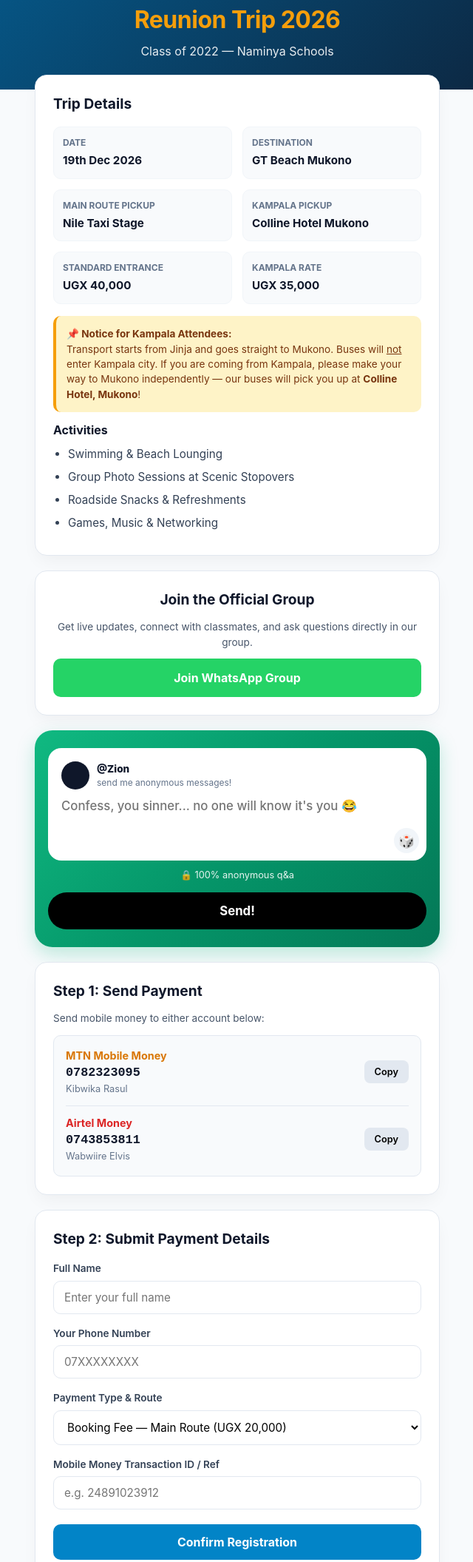
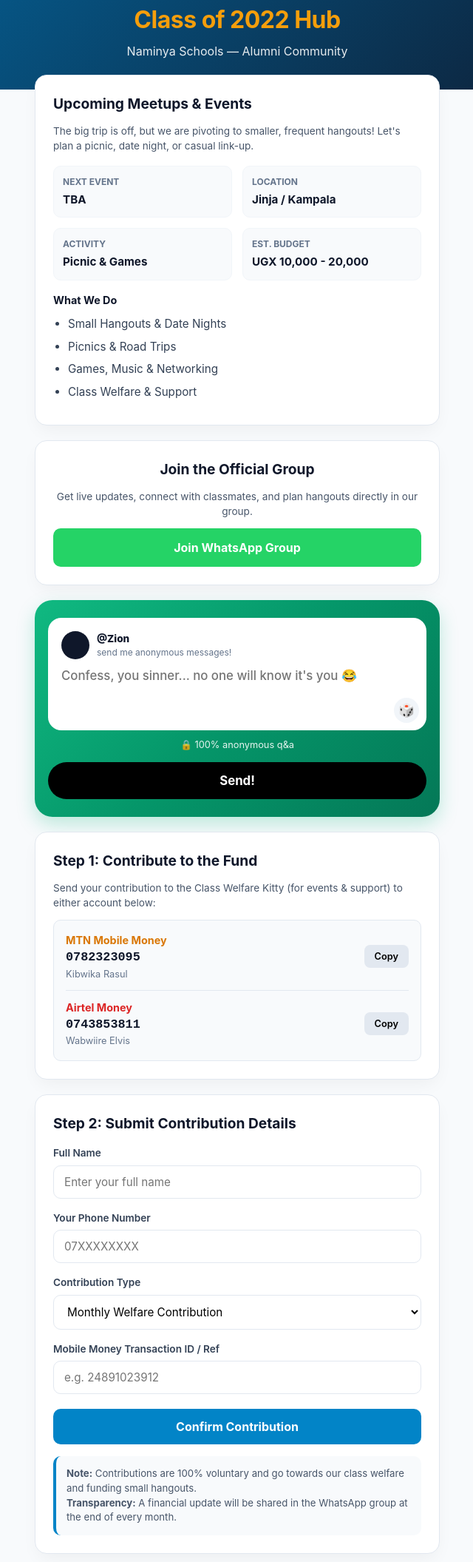
Before and after one commit to zioneddie/zionmgt-trip-org, a plain HTML site: page index.html in a window 1280 px wide. Shown: the part 47-2158 px from the top of the page at 74% size, without its empty margins (319-959 px from the left). Drawn offline with Linux system fonts and the light colour scheme.

Commit message:
Update event details and page title

```diff
--- a/index.html
+++ b/index.html
@@ -3,7 +3,7 @@
 <head>
   <meta charset="UTF-8">
   <meta name="viewport" content="width=device-width, initial-scale=1.0">
-  <title>Reunion Trip 2026 — Class of 2022 Naminya Schools</title>
+  <title>Class of 2022 Hub — Naminya Schools</title>
   <style>
     :root {
       --primary: #0284c7;
@@ -60,7 +60,6 @@
     .btn-whatsapp:hover { background: #1eb954; }
 
     .notice { font-size: 0.825rem; color: #475569; margin-top: 16px; background: #f8fafc; padding: 14px; border-radius: 10px; border-left: 4px solid var(--primary); }
-    .route-notice { background: #fef3c7; border-left-color: #f59e0b; color: #78350f; font-size: 0.85rem; padding: 14px; border-radius: 10px; margin: 12px 0; border-left: 4px solid #f59e0b; }
 
     .contact-links { display: flex; flex-direction: column; gap: 10px; margin-top: 12px; }
     .contact-item { display: flex; align-items: center; justify-content: space-between; padding: 12px; background: #f8fafc; border-radius: 10px; border: 1px solid var(--border); text-decoration: none; color: var(--dark); font-weight: 600; font-size: 0.9rem; }
@@ -127,64 +126,55 @@
 <body>
 
   <header>
-    <h1>Reunion Trip 2026</h1>
-    <p>Class of 2022 — Naminya Schools</p>
+    <h1>Class of 2022 Hub</h1>
+    <p>Naminya Schools — Alumni Community</p>
   </header>
 
   <div class="container">
-    <!-- Trip Overview -->
+
+    <!-- Event Planning & Hangouts -->
     <div class="card">
-      <h3>Trip Details</h3>
+      <h3>Upcoming Meetups & Events</h3>
+      <p style="font-size: 0.85rem; color: #475569; margin-top: 4px;">
+        The big trip is off, but we are pivoting to smaller, frequent hangouts! Let's plan a picnic, date night, or casual link-up.
+      </p>
+
       <div class="details-grid">
         <div class="detail-item">
-          <h4>Date</h4>
-          <p>19th Dec 2026</p>
+          <h4>Next Event</h4>
+          <p>TBA</p>
         </div>
         <div class="detail-item">
-          <h4>Destination</h4>
-          <p>GT Beach Mukono</p>
+          <h4>Location</h4>
+          <p>Jinja / Kampala</p>
         </div>
         <div class="detail-item">
-          <h4>Main Route Pickup</h4>
-          <p>Nile Taxi Stage</p>
+          <h4>Activity</h4>
+          <p>Picnic & Games</p>
         </div>
         <div class="detail-item">
-          <h4>Kampala Pickup</h4>
-          <p>Colline Hotel Mukono</p>
-        </div>
-        <div class="detail-item">
-          <h4>Standard Entrance</h4>
-          <p>UGX 40,000</p>
-        </div>
-        <div class="detail-item">
-          <h4>Kampala Rate</h4>
-          <p>UGX 35,000</p>
+          <h4>Est. Budget</h4>
+          <p>UGX 10,000 - 20,000</p>
         </div>
       </div>
 
-      <!-- Route Clarification Notice -->
-      <div class="route-notice">
-        <strong>📌 Notice for Kampala Attendees:</strong><br>
-        Transport starts from Jinja and goes straight to Mukono. Buses will <u>not</u> enter Kampala city. If you are coming from Kampala, please make your way to Mukono independently — our buses will pick you up at <strong>Colline Hotel, Mukono</strong>!
-      </div>
-
-      <h4>Activities</h4>
+      <h4 style="font-size: 0.9rem; margin-top: 15px; margin-bottom: 8px;">What We Do</h4>
       <ul class="activities-list">
-        <li>Swimming & Beach Lounging</li>
-        <li>Group Photo Sessions at Scenic Stopovers</li>
-        <li>Roadside Snacks & Refreshments</li>
+        <li>Small Hangouts & Date Nights</li>
+        <li>Picnics & Road Trips</li>
         <li>Games, Music & Networking</li>
+        <li>Class Welfare & Support</li>
       </ul>
     </div>
 
     <!-- WhatsApp Group Invite Button -->
     <div class="card" style="text-align: center;">
       <h3>Join the Official Group</h3>
-      <p style="font-size: 0.85rem; color: #475569; margin-bottom: 12px;">Get live updates, connect with classmates, and ask questions directly in our group.</p>
+      <p style="font-size: 0.85rem; color: #475569; margin-bottom: 12px;">Get live updates, connect with classmates, and plan hangouts directly in our group.</p>
       <a href="https://chat.whatsapp.com/JItIbBJcMpX2yM5ixU5YKg?s=cl&p=a&mlu=4&ilr=4" target="_blank" class="btn btn-whatsapp">Join WhatsApp Group</a>
     </div>
 
-    <!-- Green Anonymous Q&A Portal -->
+    <!-- Green Anonymous Q&A Portal (Unchanged as requested) -->
     <div class="ngl-box">
       <form action="https://formspree.io/f/xnpjjpky" method="POST">
         <input type="hidden" name="_subject" value="💬 New Anonymous Message for Zion!">
@@ -209,11 +199,11 @@
       </form>
     </div>
 
-    <!-- Step 1: Send Money Numbers -->
+    <!-- Step 1: Class Fund / Kitty -->
     <div class="card">
-      <h3>Step 1: Send Payment</h3>
+      <h3>Step 1: Contribute to the Fund</h3>
       <p style="font-size: 0.85rem; color: #475569; margin-top: 4px;">
-        Send mobile money to either account below:
+        Send your contribution to the Class Welfare Kitty (for events & support) to either account below:
       </p>
 
       <div class="momo-box">
@@ -239,7 +229,7 @@
 
     <!-- Step 2: Confirmation Form -->
     <div class="card">
-      <h3>Step 2: Submit Payment Details</h3>
+      <h3>Step 2: Submit Contribution Details</h3>
       <form id="confirmForm" action="https://formspree.io/f/xnpjjpky" method="POST">
         <label for="fullname">Full Name</label>
         <input type="text" name="Full Name" id="fullname" placeholder="Enter your full name" required>
@@ -247,40 +237,34 @@
         <label for="phone">Your Phone Number</label>
         <input type="tel" name="Phone Number" id="phone" placeholder="07XXXXXXXX" required>
 
-        <label for="paymentType">Payment Type & Route</label>
+        <label for="paymentType">Contribution Type</label>
         <select name="Payment Type" id="paymentType" onchange="toggleCustomAmount()">
-          <option value="Booking Fee (UGX 20,000)">Booking Fee — Main Route (UGX 20,000)</option>
-          <option value="Full Entrance Fee (UGX 40,000)">Full Entrance Fee — Main Route (UGX 40,000)</option>
-          <option value="Kampala Full Fee (UGX 35,000)">Kampala Exclusive Rate (UGX 35,000)</option>
-          <option value="Kampala Booking Fee (UGX 20,000)">Kampala Booking Fee (UGX 20,000)</option>
-          <option value="Custom / Balance Top-up">Custom / Balance Top-up</option>
+          <option value="Monthly Welfare Contribution">Monthly Welfare Contribution</option>
+          <option value="Event Fund (Picnic/Date Night)">Event Fund (Picnic/Date Night)</option>
+          <option value="Custom / Top-up">Custom / Top-up</option>
         </select>
 
-        <div id="kampalaInfo" style="display: none;" class="notice">
-          📍 <strong>Pickup Point Assigned:</strong> Colline Hotel, Mukono.
-        </div>
-
         <div id="customAmountGroup" style="display: none;">
-          <label for="customAmount">Specify Amount Paid (UGX)</label>
+          <label for="customAmount">Specify Amount Sent (UGX)</label>
           <input type="number" name="Custom Amount" id="customAmount" placeholder="e.g. 10000">
         </div>
 
         <label for="txid">Mobile Money Transaction ID / Ref</label>
         <input type="text" name="Transaction ID" id="txid" placeholder="e.g. 24891023912" required>
 
-        <button type="submit" class="btn">Confirm Registration</button>
+        <button type="submit" class="btn">Confirm Contribution</button>
       </form>
 
       <div class="notice">
-        <p><strong>Deadline:</strong> 14th November 2026</p>
-        <p><strong>Refund Policy:</strong> Refunds are strictly processed after the trip date.</p>
+        <p><strong>Note:</strong> Contributions are 100% voluntary and go towards our class welfare and funding small hangouts.</p>
+        <p><strong>Transparency:</strong> A financial update will be shared in the WhatsApp group at the end of every month.</p>
       </div>
     </div>
 
-    <!-- Contact Options -->
+    <!-- Contact Options (Zion's Links) -->
     <div class="card">
       <h3>Need Help?</h3>
-      <p style="font-size: 0.85rem; color: #475569; margin-bottom: 10px;">Reach out directly for inquiries or support:</p>
+      <p style="font-size: 0.85rem; color: #475569; margin-bottom: 10px;">Reach out directly to Zion for inquiries or support:</p>
       <div class="contact-links">
         <a href="https://wa.me/qr/2MFKKV43BY7FH1" target="_blank" class="contact-item">
           <span>WhatsApp Organizer</span>
@@ -295,6 +279,7 @@
   </div>
 
   <script>
+    // Copy Mobile Money Numbers
     function copyNumber(elementId) {
       const text = document.getElementById(elementId).innerText;
       navigator.clipboard.writeText(text).then(() => {
@@ -302,31 +287,27 @@
       });
     }
 
+    // Toggle Custom Amount Field
     function toggleCustomAmount() {
       const paymentType = document.getElementById("paymentType").value;
       const customGroup = document.getElementById("customAmountGroup");
-      const kampalaInfo = document.getElementById("kampalaInfo");
 
-      if (paymentType === "Custom / Balance Top-up") {
+      if (paymentType === "Custom / Top-up") {
         customGroup.style.display = "block";
       } else {
         customGroup.style.display = "none";
       }
-
-      if (paymentType.includes("Kampala")) {
-        kampalaInfo.style.display = "block";
-      } else {
-        kampalaInfo.style.display = "none";
-      }
     }
 
-    // NGL Dice Random Prompt Generator
+    // NGL Dice Random Prompt Generator (Updated with non-trip ideas)
     const prompts = [
       "Confess, you sinner... no one will know it's you 😂",
       "Who was your secret high school crush?",
       "What's the worst lie you told a teacher?",
-      "Who is most likely to get drunk first at the reunion? 🍻",
-      "Drop some juicy high school tea nobody knows... ☕"
+      "Who is most likely to get drunk first at our next hangout? 🍻",
+      "Drop some juicy high school tea nobody knows... ☕",
+      "What is the most embarrassing thing you did in S.4?",
+      "Who do you think has changed the most since 2022?"
     ];
 
     function getRandomPrompt() {
@@ -335,4 +316,4 @@
     }
   </script>
 </body>
-</html>
+  </html>
```
